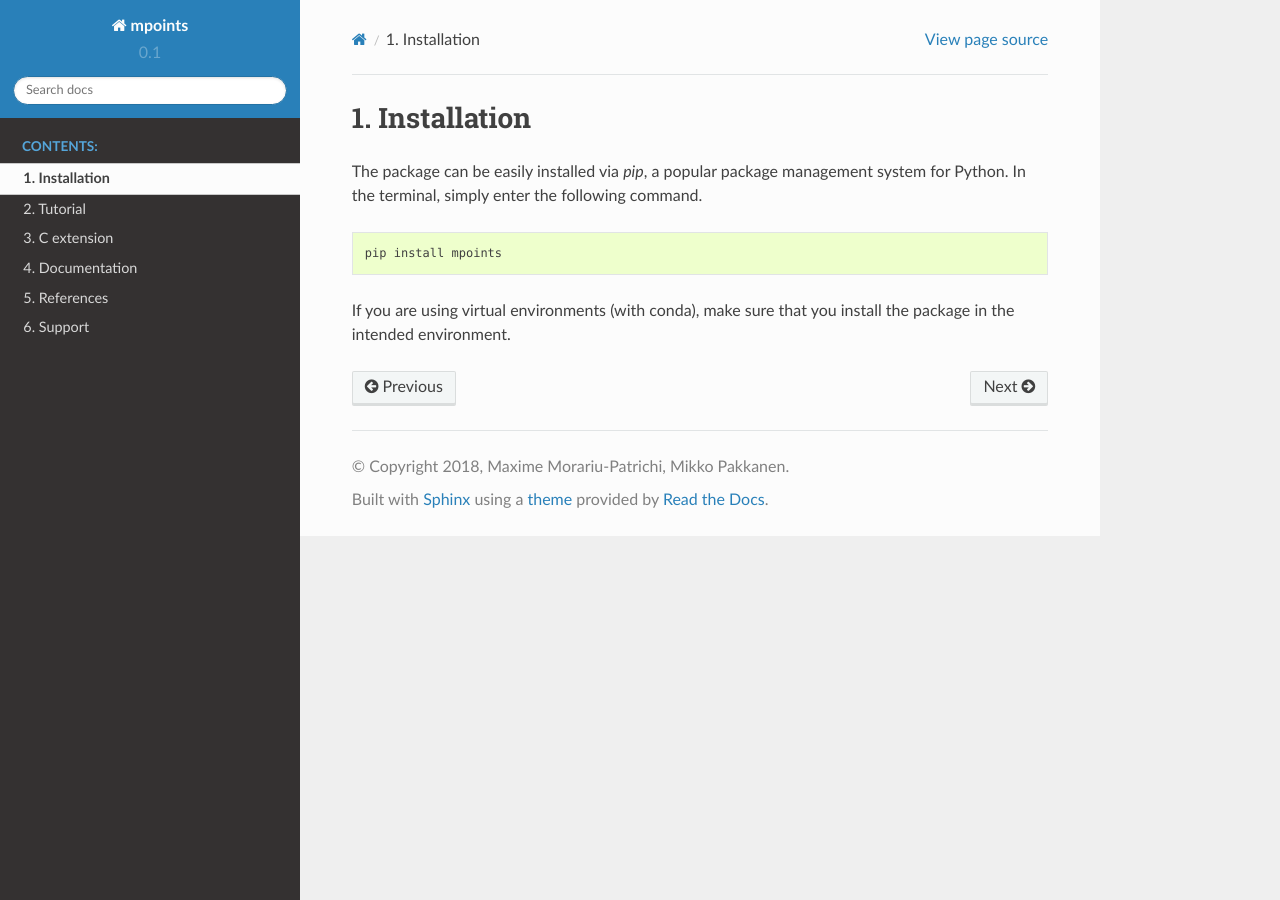
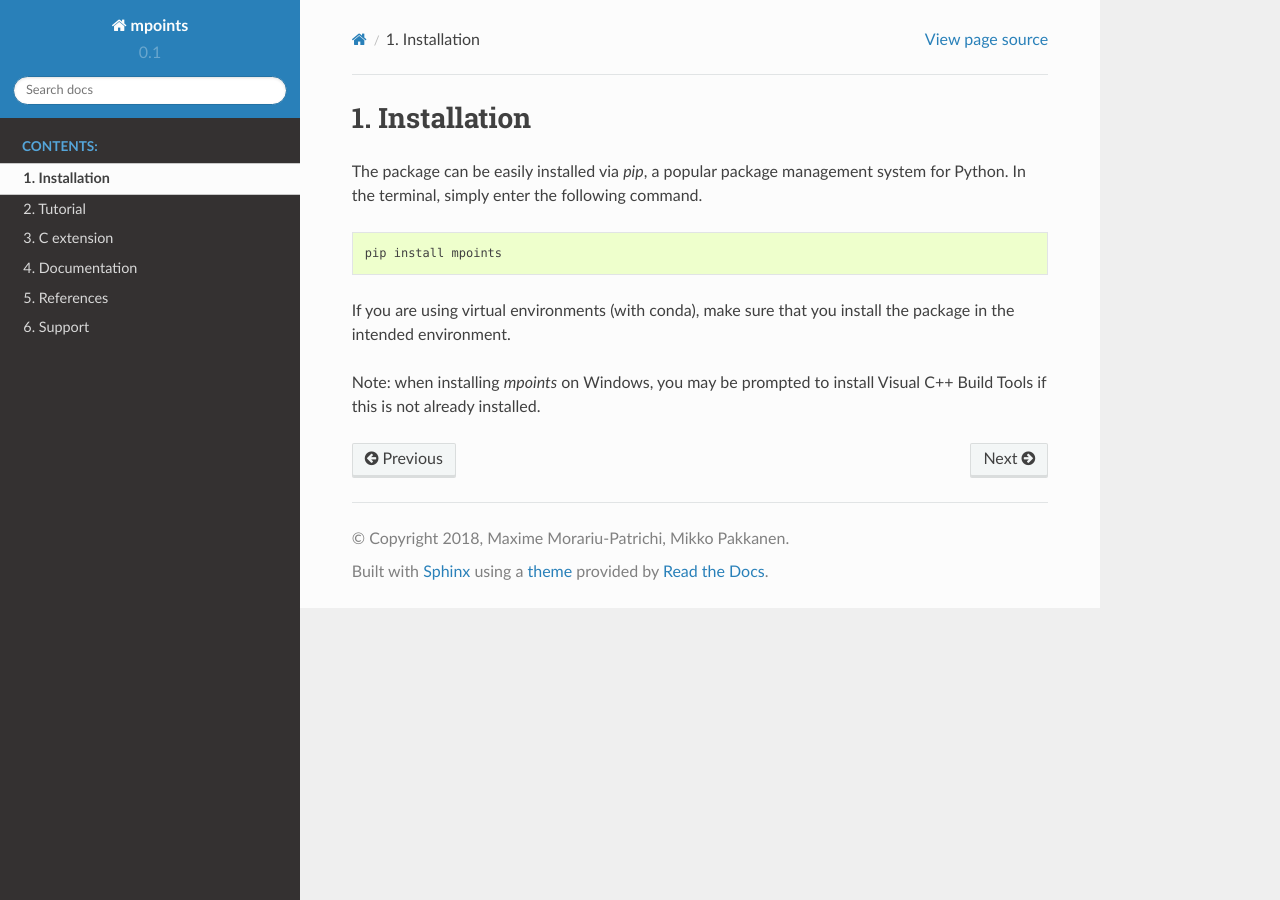
Before and after one commit to maximemorariu/mpoints, a Sphinx documentation site: the page built from doc/install.rst, in a window 1280 px wide. Built offline with Sphinx 7.4.7 and the Read the Docs theme 2.0.0, drawn with Linux system fonts in a browser that asks for light colours.

Commit message:
Added note saying that installation can prompt C++ build tools installation

```diff
--- a/doc/install.rst
+++ b/doc/install.rst
@@ -9,3 +9,5 @@ The package can be easily installed via `pip`, a popular package management syst
     pip install mpoints
 
 If you are using virtual environments (with conda), make sure that you install the package in the intended environment.
+
+Note: when installing `mpoints` on Windows, you may be prompted to install Visual C++ Build Tools if this is not already installed.
```
Also changed, not shown: README.md (+2 -0 lines).
